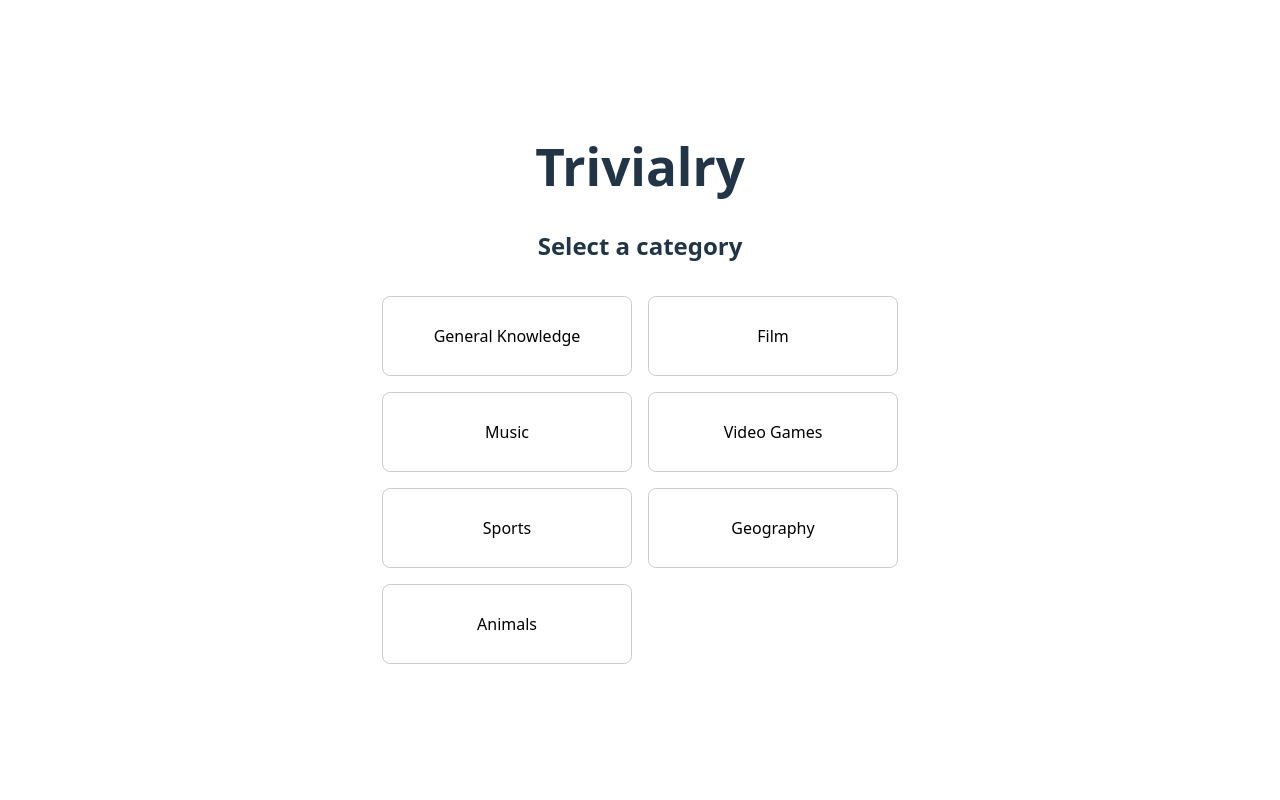
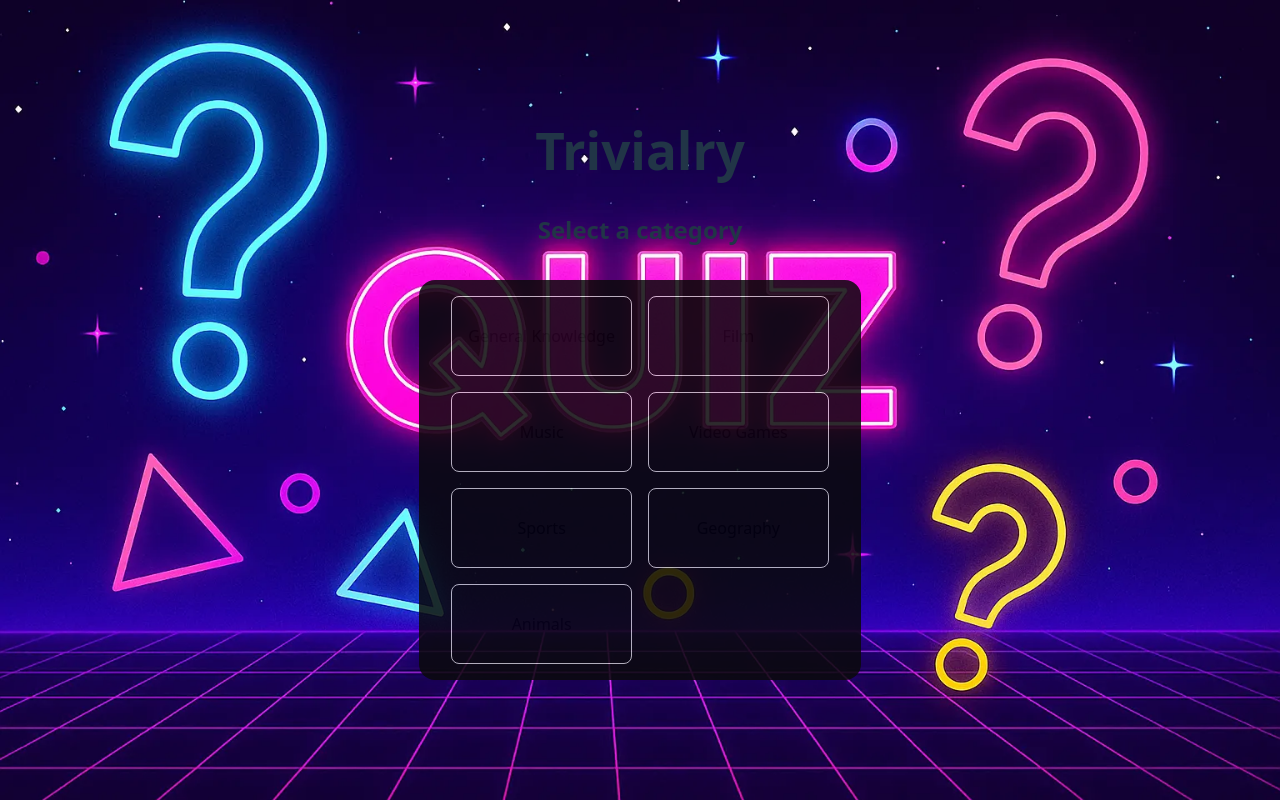
Before and after one commit to JosAhl/Trivialry, a React (Vite) app: page / in a window 1280 px wide. Built offline with nearby package versions, Linux system fonts and the light colour scheme.

Commit message:
Added styles and background image

```diff
--- a/src/App.css
+++ b/src/App.css
@@ -6,6 +6,15 @@ body {
   justify-content: center;
   align-items: center;
   text-align: center;
+  background-image: url("./assets/quiz-background-retro.webp");
+  background-size: cover;
+  background-position: center;
+  background-repeat: no-repeat;
+}
+
+.box {
+  border-radius: 8px;
+  padding: 16px;
 }
 
 .quiz-container {
@@ -13,6 +22,10 @@ body {
   flex-direction: column;
   min-height: 400px;
   position: relative;
+  background-color: #0a0a0a;
+  padding: 1rem 2rem;
+  border-radius: 1rem;
+  opacity: 0.85;
 }
 
 /* Button container */
@@ -23,14 +36,17 @@ body {
   gap: 1rem;
   max-width: 600px;
   margin: 2rem auto;
+  background-color: #0a0a0a;
+  padding: 1rem 2rem;
+  border-radius: 1rem;
+  opacity: 0.85;
 }
 
 /* Button styles */
 .category-selection button,
 .options .option {
-  width: 250px;
-  min-width: 250px;
-  min-height: 80px;
+  width: 100%;
+  max-width: 250px;
   height: 80px;
   overflow-y: auto;
   padding: 1rem;
@@ -44,6 +60,13 @@ body {
   justify-content: center;
   text-align: center;
   transition: background-color 0.3s, transform 0.2s;
+}
+
+@media (min-width: 600px) {
+  .category-selection button,
+  .options .option {
+    min-width: 150px;
+  }
 }
 
 /* Hover effect */
@@ -69,7 +92,7 @@ body {
   color: white;
   border: none;
   cursor: pointer;
-  margin-top: 1.5rem;
+  margin: 1.5rem 0;
   transition: background-color 0.3s;
   position: absolute;
   bottom: 0;
```
Also changed, not shown: src/assets/quiz-background-retro.webp (added).
